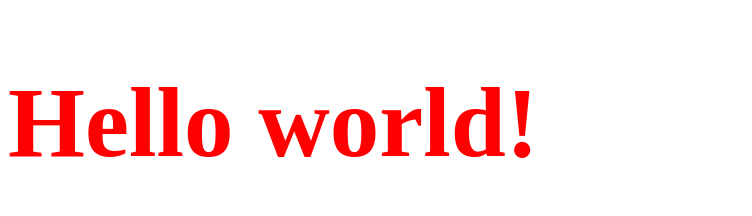
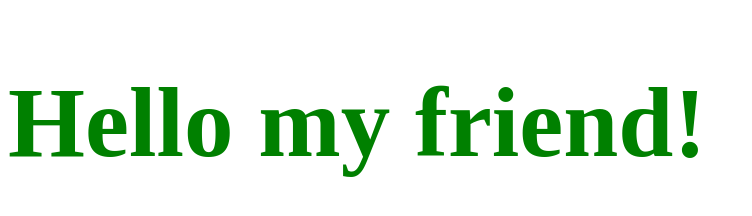
Before and after one commit to doge5ever/testweb, a plain HTML site: page index.html in a window 1280 px wide. Shown: the whole page, without its empty margins (0-752 px from the left). Drawn offline with Linux system fonts and the light colour scheme.

Commit message:
Made it better

```diff
--- a/index.html
+++ b/index.html
@@ -7,6 +7,6 @@
     <title>Document</title>
 </head>
 <body>
-    <h1 class="main-header">Hello world!</h1>
+    <h1 class="main-header">Hello my friend!</h1>
 </body>
 </html>
--- a/style.css
+++ b/style.css
@@ -1,4 +1,4 @@
 .main-header {
     font-size: 99px;
-    color: red;
+    color: green;
 }
```
